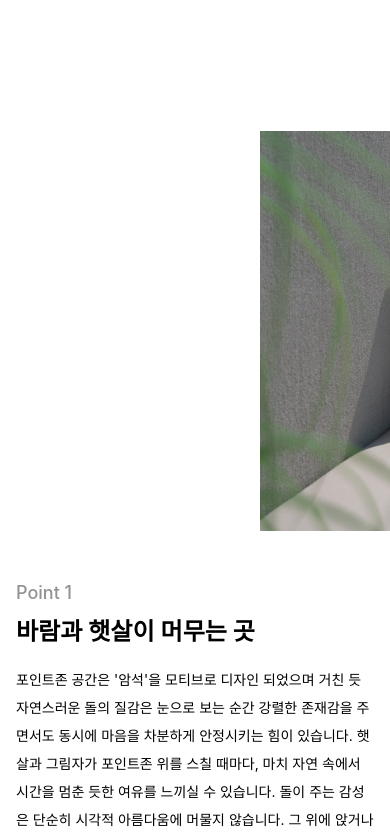
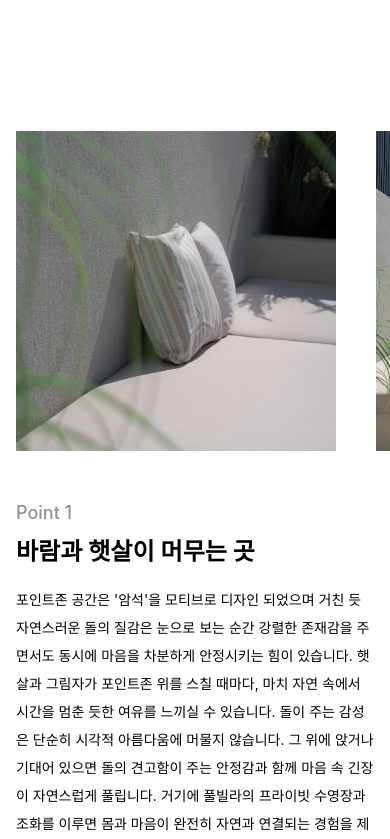
Before and after one commit to gustn0117/pierre-stay, a Next.js app: page / in a window 390 px wide. Shown: the part 2960-3799 px from the top of the page. Built offline with nearby package versions, Linux system fonts and the light colour scheme.

Commit message:
Verify and fix photo integration
- Remove unused PlaceholderImage import
- Pass descriptive alt text to gallery sections
- Responsive gallery on mobile: smaller itemWidth/height, tighter sidePadding

Co-Authored-By: Claude Opus 4.6 (1M context) <noreply@anthropic.com>

```diff
--- a/src/app/page.tsx
+++ b/src/app/page.tsx
@@ -1,7 +1,6 @@
 "use client";
 
 import { useState } from "react";
-import PlaceholderImage from "@/components/PlaceholderImage";
 import ScrollGallery from "@/components/ScrollGallery";
 
 /* ─────────────────────────────
@@ -143,7 +142,7 @@ function PointSection({
 }) {
   return (
     <section id={id} className="flex flex-col" style={{ gap: 48, marginTop: 160 }}>
-      <ScrollGallery items={gallery} itemWidth={400} itemHeight={400} gap={40} sidePadding={260} />
+      <ScrollGallery items={gallery} itemWidth={400} itemHeight={400} gap={40} sidePadding={260} alt={title} />
       {/* Text row */}
       <div className="max-w-[1280px] mx-auto w-full flex flex-col md:flex-row md:justify-between gap-4 md:gap-0 px-4 md:px-0">
         <div className="flex flex-col shrink-0" style={{ width: 300, gap: 8 }}>
--- a/src/components/ScrollGallery.tsx
+++ b/src/components/ScrollGallery.tsx
@@ -23,6 +23,7 @@ export default function ScrollGallery({
   const ref = useRef<HTMLDivElement>(null);
   const [canLeft, setCanLeft] = useState(false);
   const [canRight, setCanRight] = useState(true);
+  const [isMobile, setIsMobile] = useState(false);
 
   const checkScroll = useCallback(() => {
     const el = ref.current;
@@ -34,15 +35,28 @@ export default function ScrollGallery({
   useEffect(() => {
     const el = ref.current;
     if (!el) return;
+    const mq = window.matchMedia("(max-width: 767px)");
+    const onMq = () => setIsMobile(mq.matches);
+    onMq();
+    mq.addEventListener("change", onMq);
     checkScroll();
     el.addEventListener("scroll", checkScroll, { passive: true });
-    return () => el.removeEventListener("scroll", checkScroll);
+    return () => {
+      el.removeEventListener("scroll", checkScroll);
+      mq.removeEventListener("change", onMq);
+    };
   }, [checkScroll]);
+
+  const effectivePadding = isMobile ? Math.min(sidePadding, 16) : sidePadding;
+  const effectiveWidth = isMobile && itemWidth > 320 ? Math.min(itemWidth, 320) : itemWidth;
+  const effectiveHeight = isMobile && itemWidth > 320
+    ? Math.round((itemHeight * effectiveWidth) / itemWidth)
+    : itemHeight;
 
   const scroll = (dir: "left" | "right") => {
     const el = ref.current;
     if (!el) return;
-    const amount = itemWidth + gap;
+    const amount = effectiveWidth + gap;
     el.scrollBy({ left: dir === "left" ? -amount : amount, behavior: "smooth" });
   };
 
@@ -82,10 +96,10 @@ export default function ScrollGallery({
       >
         <div
           className="flex"
-          style={{ gap, padding: `0 ${sidePadding}px`, width: "max-content" }}
+          style={{ gap, padding: `0 ${effectivePadding}px`, width: "max-content" }}
         >
           {items.map((item, i) => (
-            <div key={i} className="shrink-0" style={{ width: itemWidth, height: itemHeight }}>
+            <div key={i} className="shrink-0" style={{ width: effectiveWidth, height: effectiveHeight }}>
               {item.startsWith("/") ? (
                 <img
                   src={item}
```
